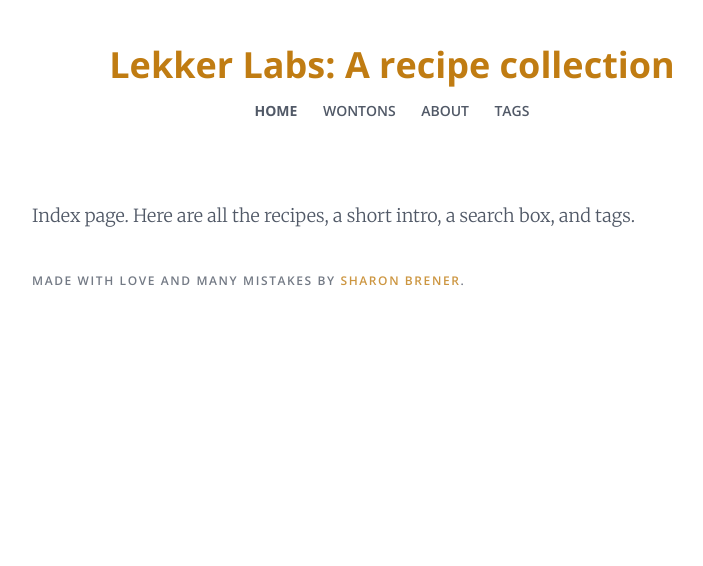
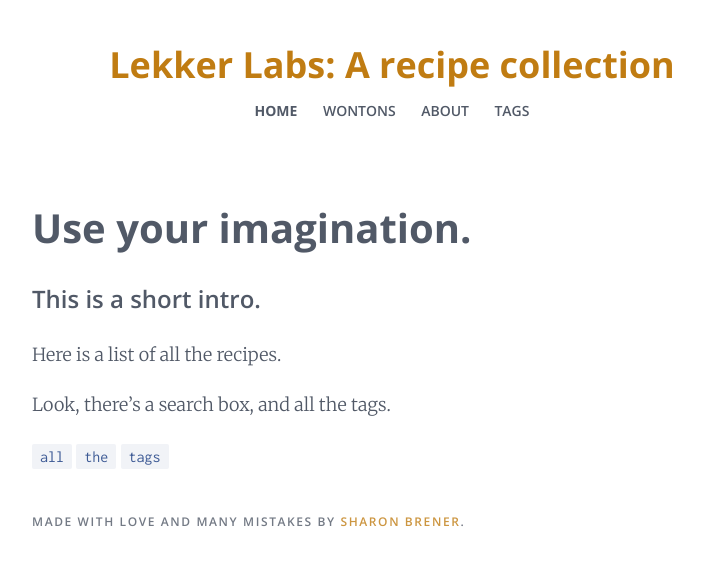
Before and after one commit to sharonbrener/recipe-collection, a Jekyll site: the page built from index.markdown, in a window 1280 px wide. Shown: the top 566 px of the page, without its empty margins (248-951 px from the left). Built offline with Jekyll 4.4.1, drawn with Linux system fonts in a browser that asks for light colours; our own code applies the rules of GitHub Pages for plain Markdown files.

Commit message:
Updated Index

```diff
--- a/index.markdown
+++ b/index.markdown
@@ -3,4 +3,12 @@ title: Index
 date: 2017-01-23 16:28:00 -06:00
 ---
 
-Index page. Here are all the recipes, a short intro, a search box, and tags.
+# Use your imagination.
+
+### This is a short intro.
+
+Here is a list of all the recipes.
+
+Look, there's a search box, and all the tags.
+
+`all` `the` `tags`
```
